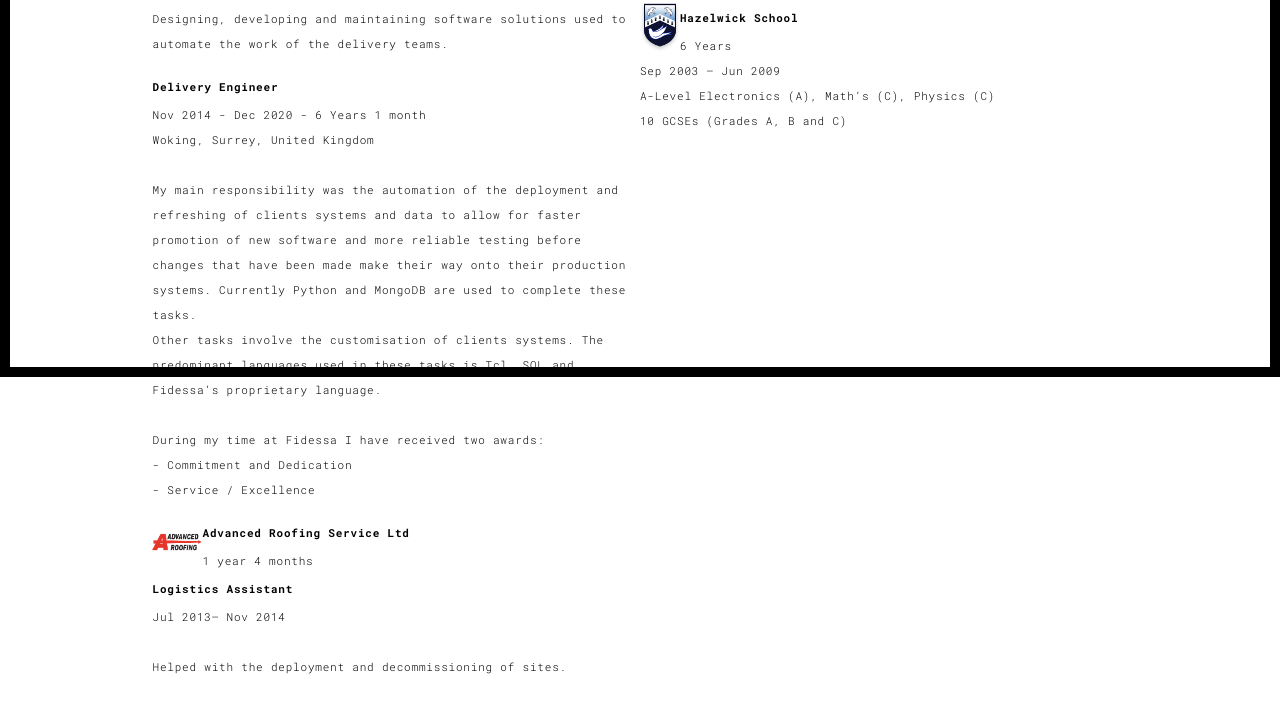
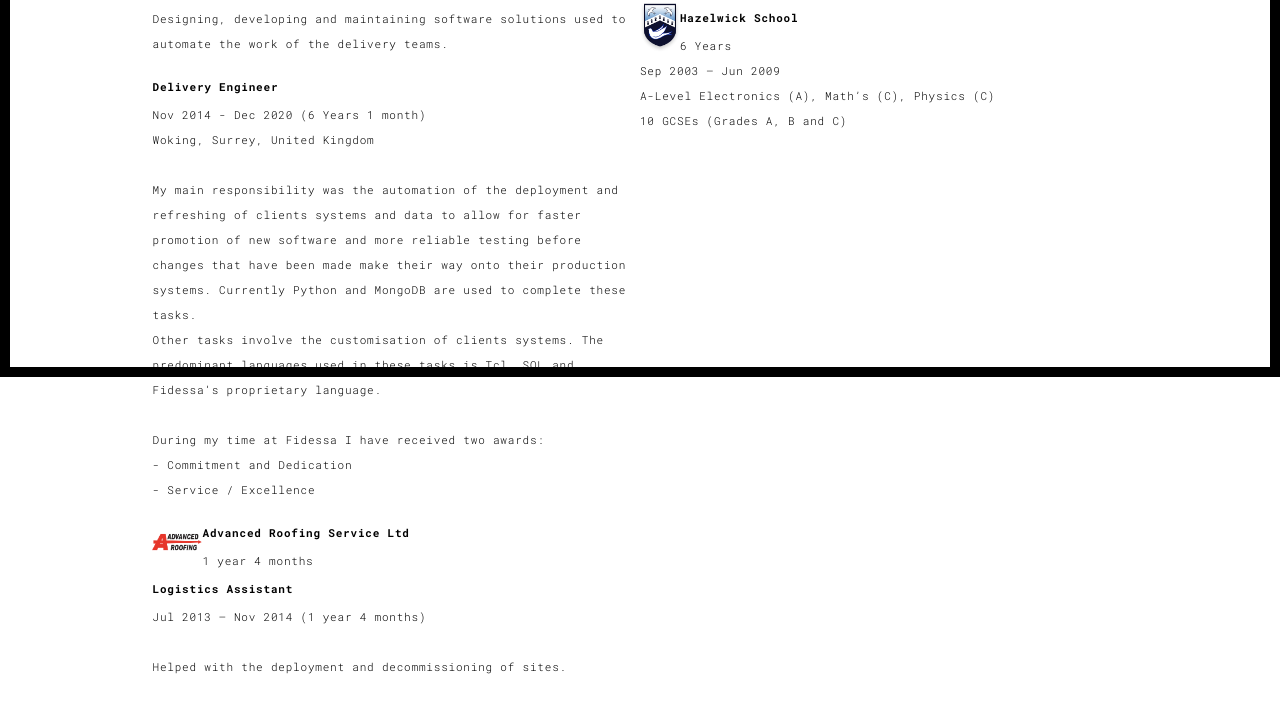
Before and after one commit to difuria/Webpage-CV, a Flask app: template templates/Experience and Education.html in a window 1280 px wide. Shown: the part 423-1136 px from the top of the page. Run offline with Flask 2, Linux system fonts and the light colour scheme; the template is opened without the code that fills it, so the values that code supplies are empty; some libraries are stand-ins or nearby versions.

Commit message:
Updates to Formatting

```diff
--- a/templates/Experience and Education.html
+++ b/templates/Experience and Education.html
@@ -91,7 +91,7 @@
                       <h4>Delivery Engineer</h4>
                     </div>
                     <div class="row">
-                      Nov 2014 - Dec 2020 - 6 Years 1 month
+                      Nov 2014 - Dec 2020 (6 Years 1 month)
                     </div>
                     <div class="row">
                       Woking, Surrey, United Kingdom
@@ -118,7 +118,7 @@
                       <h4>Logistics Assistant</h4>
                     </div>
                     <div class="row">
-                      Jul 2013– Nov 2014
+                      Jul 2013 – Nov 2014  (1 year 4 months)
                     </div>
                     <div class="row">
                       <p><br>Helped with the deployment and decommissioning of sites.<br/></p>
--- a/templates/index.html
+++ b/templates/index.html
@@ -58,8 +58,8 @@
               <h1>Hello,<br>
                 <span id="typed-strings">
                   <span>I'm Dominic di Furia</span>
-                  <span>Python Developer</span>
-                  <span>Working as a Delivery Engineer</span>
+                  <span>Developer</span>
+                  <span>Working at Fidessa</span>
                 </span>
                 <span id="typed"></span>
               </h1>
```
